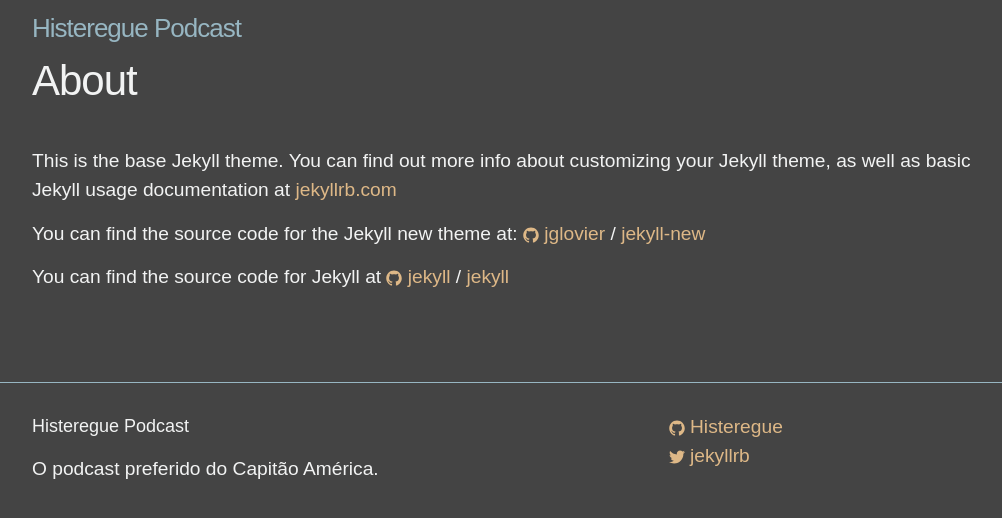
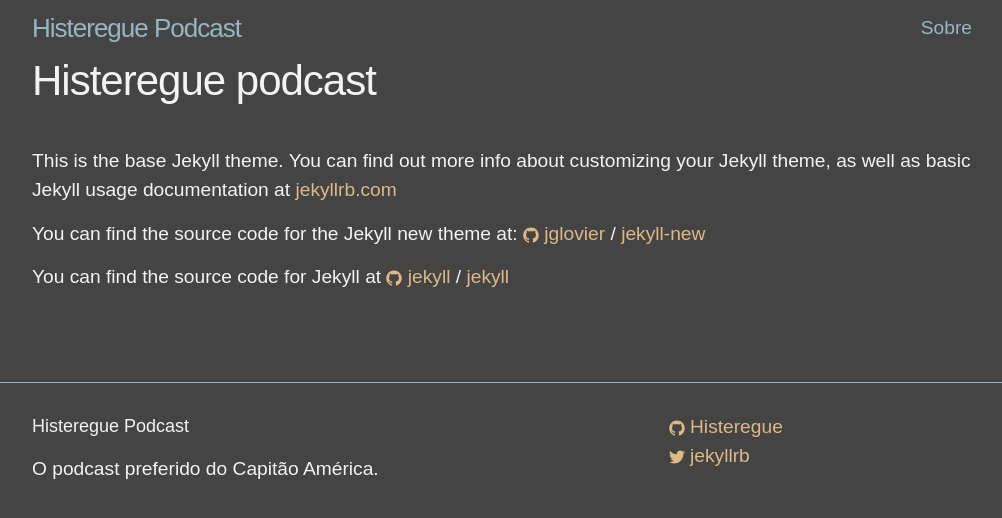
Before and after one commit to Histeregue/histeregue.github.io, a Jekyll site: the page built from 1-sobre.md, in a window 1280 px wide. Shown: the top 518 px of the page, without its empty margins (138-1140 px from the left). Built offline with Jekyll 4.4.1, drawn with Linux system fonts in a browser that asks for light colours.

Commit message:
Página institucional Sobre

```diff
--- a/about.md
+++ b/1-sobre.md
@@ -1,7 +1,8 @@
 ---
 layout: page
-title: About
-permalink: /about/
+title: Histeregue podcast
+menu-title: Sobre
+permalink: /sobre-o-histeregue/
 ---
 
 This is the base Jekyll theme. You can find out more info about customizing your Jekyll theme, as well as basic Jekyll usage documentation at [jekyllrb.com](http://jekyllrb.com/)
```
